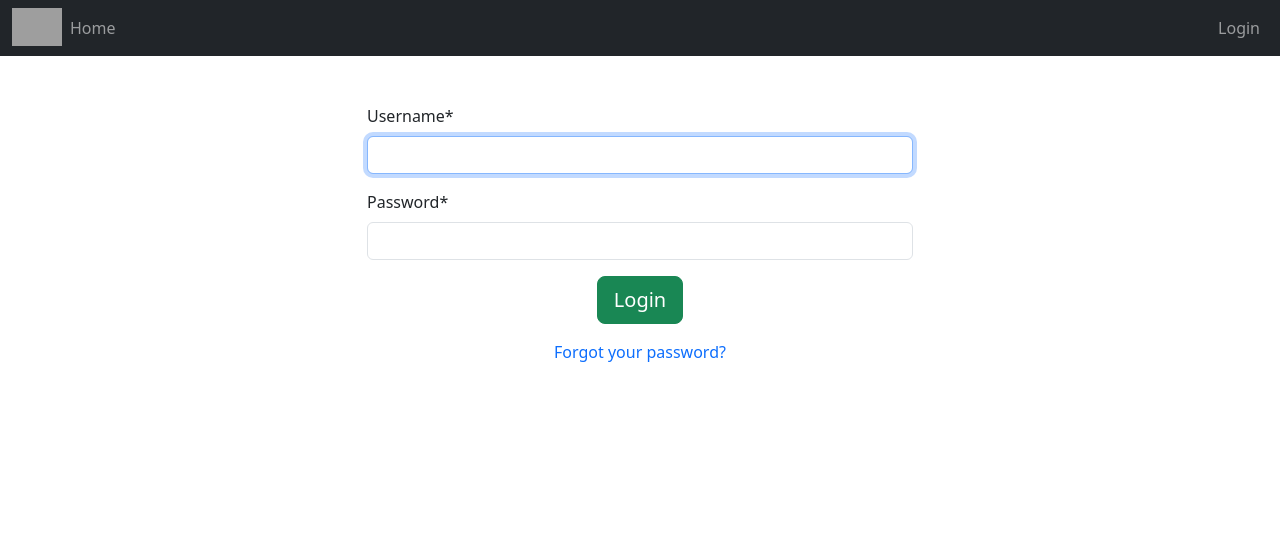
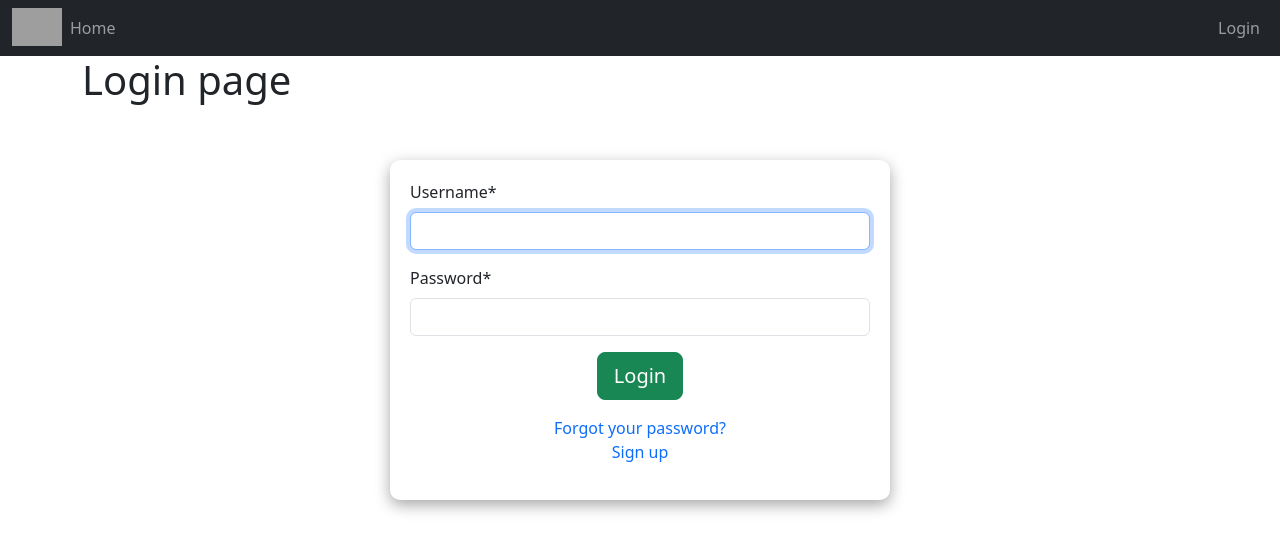
Before and after one commit to Chege-Gitiche/Online-Bus-Booking-System, a Django app: page /login/ in a window 1280 px wide. Shown: the top 552 px of the page. Run offline with Django 4.2, Linux system fonts and the light colour scheme; some libraries are stand-ins or nearby versions; grey boxes are pictures that could not be loaded.

Commit message:
Updated html files

```diff
--- a/main/templates/main/base.html
+++ b/main/templates/main/base.html
@@ -7,23 +7,24 @@
           rel="stylesheet" integrity="sha384-QWTKZyjpPEjISv5WaRU9OFeRpok6YctnYmDr5pNlyT2bRjXh0JMhjY6hW+ALEwIH" crossorigin="anonymous">
     <title>{% block title %}Bus Booking{% endblock %}</title>
 </head>
+{% load static %}
 <body>
     <nav class="navbar navbar-expand-lg navbar-dark bg-dark">
         <div class="container-fluid">
             <div class="collapse navbar-collapse" id="navbarSupportedContent">
                 <ul class="navbar-nav me-auto mb-2 mb-lg-0">
                     <li class="nav-item">
-                        <img src="static/images/bus logo.jpg" alt="Bus Logo" style="width: 50px; height: auto;">
+                        <img src="{% static 'images/bus logo.jpg' %}" alt="Bus Logo" style="width: 50px; height: auto;">
                     </li>
                     <li class="nav-item">
-                        <a class="nav-link" href="/home">Home</a>
+                        <a class="nav-link" href="{% url 'home' %}">Home</a>
                     </li>
                 </ul>
                 <ul class="navbar-nav">
                     {% if user.is_authenticated %}
                       <li class="nav-item dropdown">
                         <a class="nav-link dropdown-toggle d-flex align-items-center" href="#" id="navbarDropdown" role="button" data-bs-toggle="dropdown" aria-expanded="false">
-                            <img src="{{  user_profile.profile_img.url }}" class="rounded-circle" alt="" style="width: 40px; height: 40px; margin-right: 10px;">
+                            <img src="{{  user.profile.profile_img.url }}" class="rounded-circle" alt="" style="width: 40px; height: 40px; margin-right: 10px;">
                             {{ user.username }}
                         </a>
                         <ul class="dropdown-menu dropdown-menu-end" aria-labelledby="navbarDropdown">
@@ -43,7 +44,32 @@
 
     <div class="container-fluid">
         {% block content %}
-        <p>Welcome to this website. Sign up <a href="/sign_up">here</a></p>
+        <section id="hero-area" >
+            <div class="container">
+                <div class="row">
+                    <div class="col-md-12 text-center">
+                        <div class="block wow fadeInUp" data-wow-delay=".3s">
+                            <!-- Slider -->
+                            <section class="cd-intro">
+                                <h1 class="wow fadeInUp animated cd-headline slide" data-wow-delay=".4s" >
+                                <span>One stop to take you to</span><br>
+                                <span class="cd-words-wrapper">
+                                    <b class="is-visible">Nairobi</b>
+                                    <b>Kisumu</b>
+                                    <b>Nakuru</b>
+                                    <b>all over the country</b>
+                                </span>
+                                </h1>
+                                </section> <!-- cd-intro -->
+                                <!-- /.slider -->
+
+                                <a class="btn-lines dark light wow fadeInUp animated smooth-scroll btn btn-default btn-green" data-wow-delay=".9s" href="/sign_up" data-section="#works">Sign up</a>
+                                <a class="btn-lines dark light wow fadeInUp animated smooth-scroll btn btn-default btn-green" data-wow-delay=".9s" href="#works" data-section="#works">Book trip</a>
+                            </div>
+                        </div>
+                    </div>
+                </div>
+            </section><!--/#main-slider-->
         {% endblock %}
     </div>
 
--- a/main/templates/main/home.html
+++ b/main/templates/main/home.html
@@ -17,6 +17,7 @@
             <div class="flex justify-center">
                 <a href="#" class="btn btn-primary mr-4">Explore Bus Routes</a>
                 <a href="#" class="btn btn-secondary">View Booking History</a>
+                <p>{{ request.session.id }}</p>
             </div>
         </div>
     </div>
--- a/main/templates/registration/login.html
+++ b/main/templates/registration/login.html
@@ -5,8 +5,35 @@
 {% load crispy_forms_tags %}
 
 {% block content %}
+
+<style>
+  form{
+      width: 500px;
+      height: auto;
+      padding: 20px 20px 20px 20px;
+      box-shadow: rgba(0, 0, 0, 0.35) 0px 5px 15px;
+      margin: 50px auto;
+      border-radius: 10px;
+  }
+  form p{
+      text-align: center;
+  }
+
+  form h3{
+      text-align: center
+  }
+  .center-div{
+    justify-content: center;
+    margin: 0 auto;
+  }
+
+</style>
+
 <div class="container">
   <div class="row justify-content-center">
+    <div class="center-div">
+    <h1>Login page</h1>
+    </div>
     <div class="col-md-6">
       <form method="post" class="mt-5">
         {% csrf_token %}
@@ -14,10 +41,14 @@
         <div class="text-center">
           <button type="submit" class="btn btn-success btn-lg">Login</button>
         </div>
+        <p class="mt-3 text-center">
+          <a href="/password_reset" class="text-decoration-none">Forgot your password?</a><br>
+          <a href="/sign_up" class="text-decoration-none">Sign up</a>
+        </p>
+
+
       </form>
-      <p class="mt-3 text-center">
-        <a href="/password_reset" class="text-decoration-none">Forgot your password?</a>
-      </p>
+
     </div>
   </div>
 </div>
--- a/main/urls.py
+++ b/main/urls.py
@@ -9,6 +9,8 @@ urlpatterns= [
     path('sign_up',views.signUp,name='sign_up'),
     path("verify-email/<slug:username>", views.verifyEmail, name="verify-email"),
     path("resend-otp", views.resendOtp, name="resend-otp"),
+    path('login_user', views.login_user, name="login"),
+    path('logout_user', views.logout_user, name='logout'),
 
 
     path('password_reset/', auth_views.PasswordResetView.as_view(), name='password_reset'),
```
Also changed, not shown: main/views.py (+22 -23 lines), templates/setting.html (+8 -5 lines).
